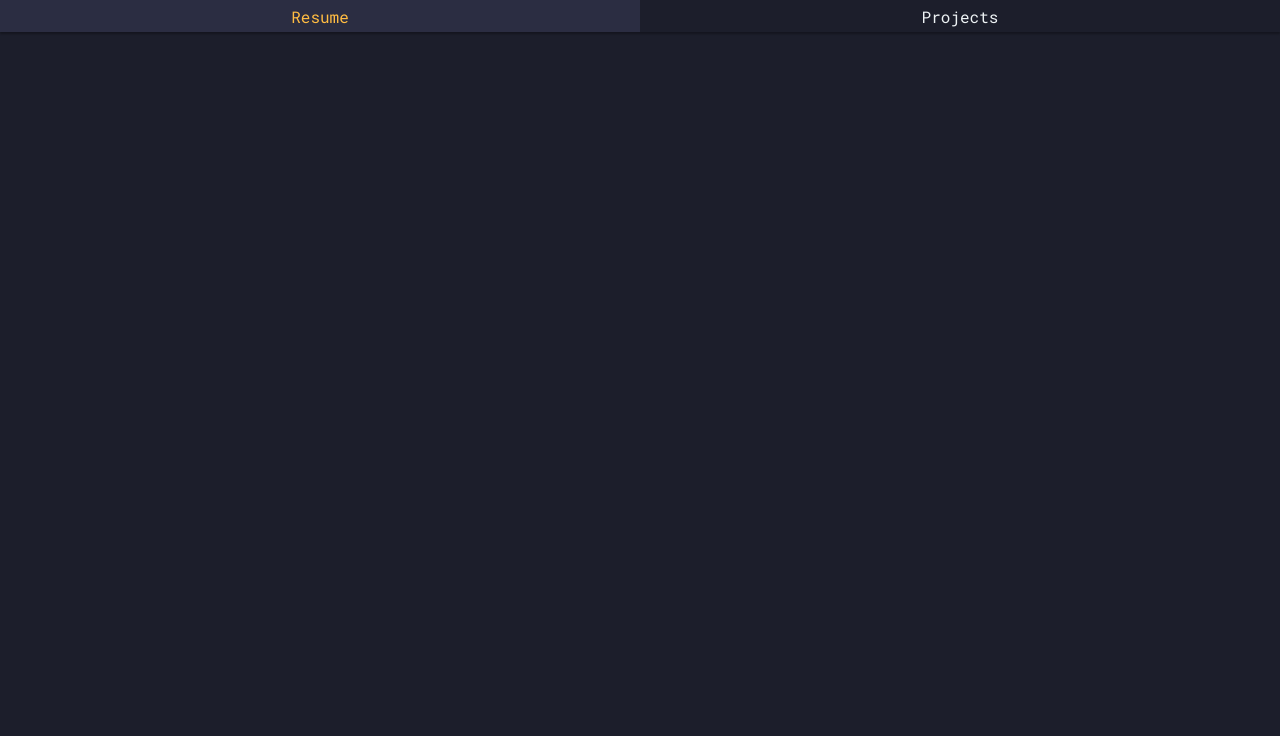
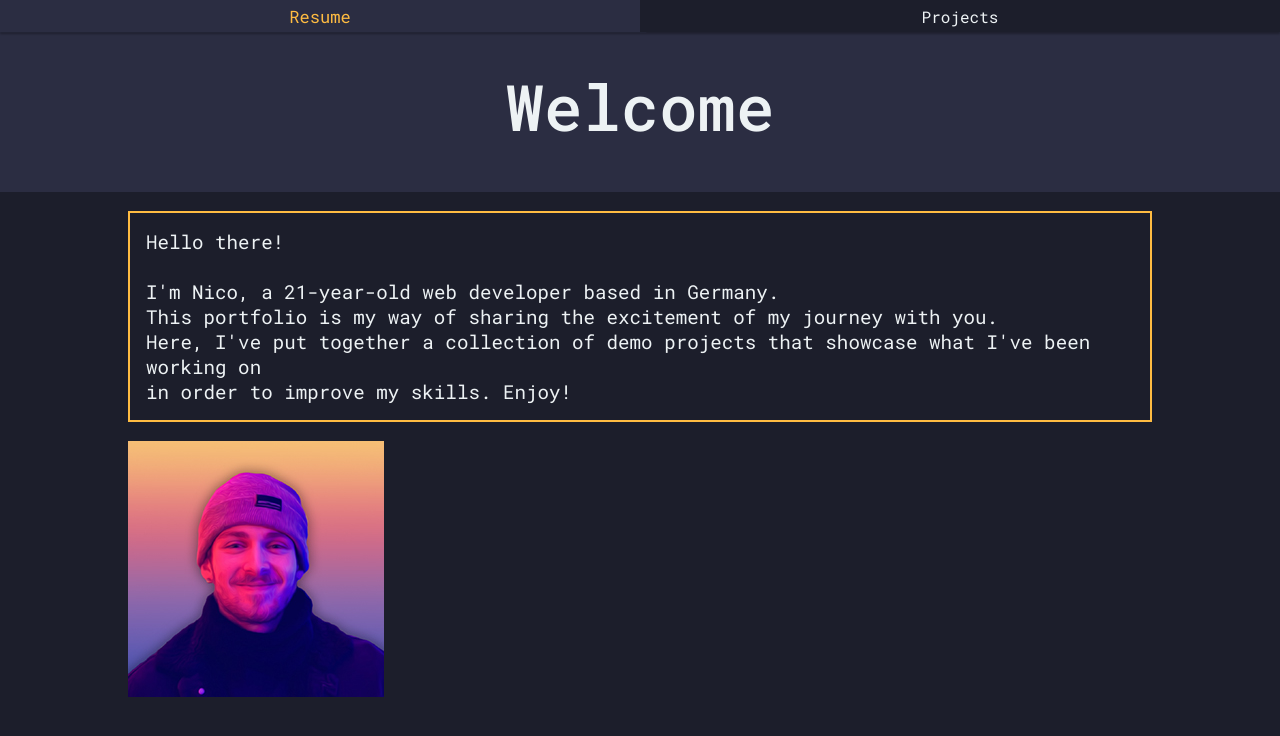
Before and after one commit to nitodeco/nitodeco-portfolio, a React (Create React App) app: page /#/resume in a window 1280 px wide. Shown: the top 736 px of the page. Built offline with nearby package versions, Linux system fonts and the light colour scheme.

Commit message:
Fixed routing issue

```diff
--- a/src/App.js
+++ b/src/App.js
@@ -18,7 +18,7 @@ function App() {
       <div className="content">
         <Routes>
           <Route path="/" element={ <RedirectToHome /> } />
-          <Route path="/home" element={ <Resume /> } />
+          <Route path="/resume" element={ <Resume /> } />
           <Route path="/projects" element={ <Projects /> } />
         </Routes>
       </div>
--- a/src/components/Navigation.js
+++ b/src/components/Navigation.js
@@ -29,7 +29,7 @@ const Navigation = () => {
                 <h1 id="pageTitle">{pageTitle}</h1>
             </div>
             <div className="links shadow">
-                <div className="btn"><Link className="navLink" to="/home">Resume</Link></div>
+                <div className="btn"><Link className="navLink" to="/resume">Resume</Link></div>
                 <div className="btn"><Link className="navLink" to="/projects">Projects</Link></div>
             </div>
         </nav>
--- a/src/components/RedirectToHome.js
+++ b/src/components/RedirectToHome.js
@@ -4,7 +4,7 @@ import { useNavigate } from 'react-router-dom';
 function RedirectToHome() {
     let navigate = useNavigate();
     useEffect(() => {
-        navigate('/home');
+        navigate('/resume');
     }, [navigate]);
 
     return null;
```
